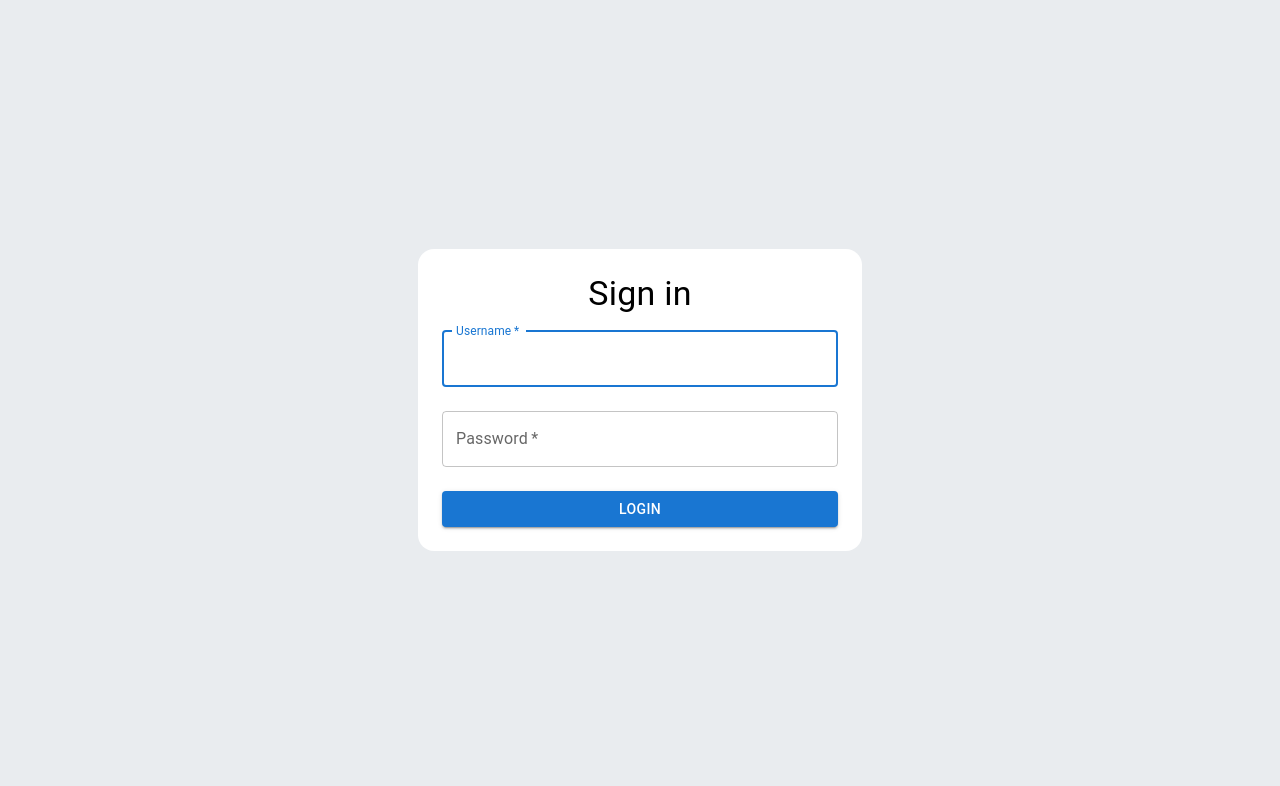
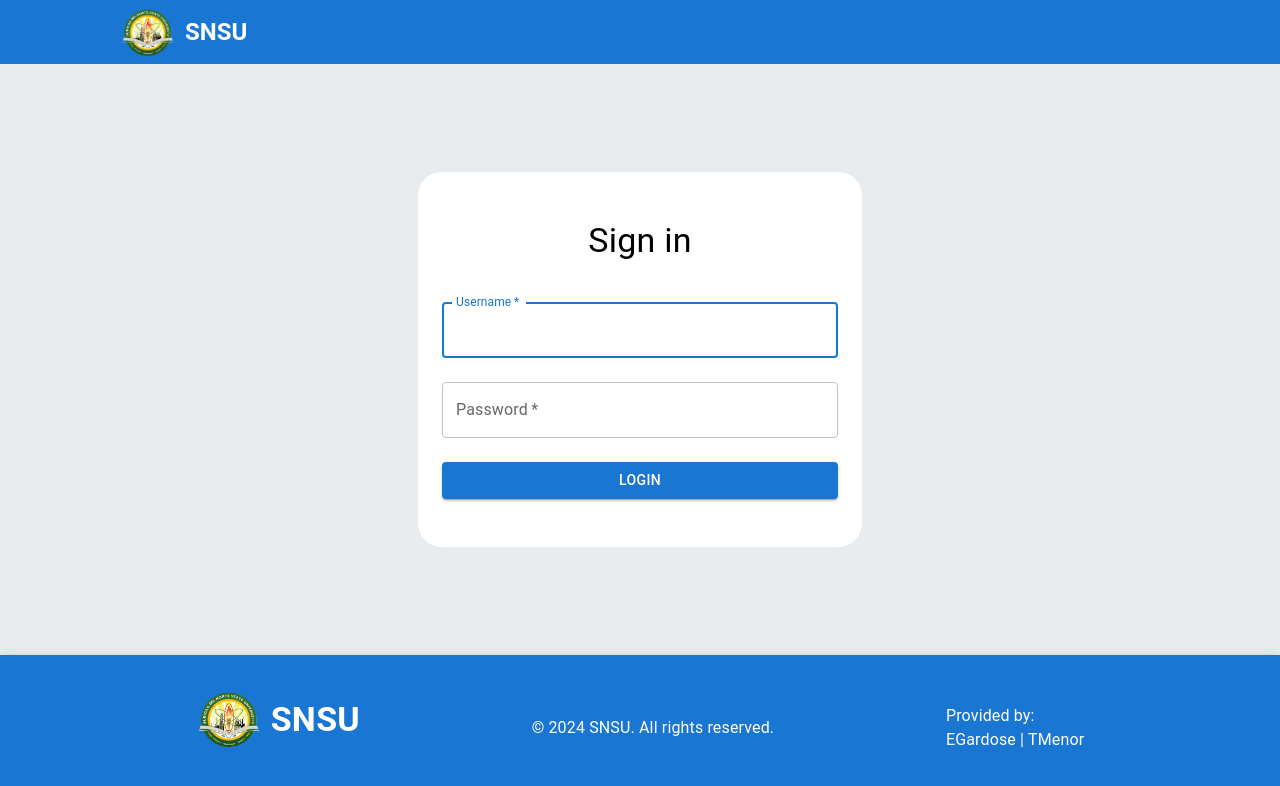
Before and after one commit to abby2727/react-poultry-graph, a React (Vite) app: page / in a window 1280 px wide. Shown: the top 786 px of the page. Built offline with nearby package versions, Linux system fonts and the light colour scheme.

Commit message:
upgrade Login Page - added header and footer

```diff
--- /dev/null
+++ b/src/components/LoginFooter.jsx
@@ -0,0 +1,40 @@
+import React from 'react';
+import { AppBar, Box, Toolbar, Typography } from '@mui/material';
+import '../styles/Login.css';
+import logo from '../assets/logo/SNSU_Logo-Bg.png';
+
+const LoginFooter = () => {
+	return (
+		<AppBar position='static' sx={{ backgroundColor: '#1976d2' }}>
+			<Toolbar className='toolbar'>
+				<Box className='outer-box outer-box-sm'>
+					<Box className='inner-box inner-box-sm'>
+						<img
+							src={logo}
+							alt='Logo'
+							width={65}
+							height={65}
+							style={{ marginRight: '10px' }}
+						/>
+						<Typography variant='h4' className='logo-text'>
+							<span style={{ fontWeight: 700, color: '#fff' }}>
+								SNSU
+							</span>
+						</Typography>
+					</Box>
+					<Typography variant='body1' className='footer-text'>
+						&copy; 2024 SNSU. All rights reserved.
+					</Typography>
+					<br className='br-show' />
+					<Typography variant='body1' className='footer-text'>
+						<span>Provided by:</span>
+						<br />
+						<span>EGardose | TMenor</span>
+					</Typography>
+				</Box>
+			</Toolbar>
+		</AppBar>
+	);
+};
+
+export default LoginFooter;
--- /dev/null
+++ b/src/components/LoginHeader.jsx
@@ -0,0 +1,29 @@
+import React from 'react';
+import { AppBar, Box, Toolbar, Typography } from '@mui/material';
+import '../styles/Login.css';
+import logo from '../assets/logo/SNSU_Logo-Bg.png';
+
+const LoginHeader = () => {
+	return (
+		<AppBar position='static' sx={{ backgroundColor: '#1976d2' }}>
+			<Toolbar>
+				<Box className='login-header-box login-header-box-sm'>
+					<img
+						src={logo}
+						alt='Logo'
+						width={55}
+						height={55}
+						style={{ marginRight: '10px' }}
+					/>
+					<Typography variant='h5' className='logo-text'>
+						<span style={{ fontWeight: 700, color: '#fff' }}>
+							SNSU
+						</span>
+					</Typography>
+				</Box>
+			</Toolbar>
+		</AppBar>
+	);
+};
+
+export default LoginHeader;
--- a/src/pages/LoginPage.jsx
+++ b/src/pages/LoginPage.jsx
@@ -2,6 +2,8 @@ import React, { useContext, useEffect, useState } from 'react';
 import { Button, TextField, Container, Typography, Box } from '@mui/material';
 import { AuthContext } from '../App';
 import { useNavigate } from 'react-router-dom';
+import LoginHeader from '../components/LoginHeader';
+import LoginFooter from '../components/LoginFooter';
 
 const LoginPage = () => {
 	const navigate = useNavigate();
@@ -33,22 +35,30 @@ const LoginPage = () => {
 	}, []);
 
 	return (
+		<>
+			<LoginHeader />
 			<Box
-			display='flex'
-			justifyContent='center'
-			alignItems='center'
-			minHeight='100vh'
-			bgcolor='#e9ecef'
+				sx={{
+					display: 'flex',
+					justifyContent: 'center',
+					alignItems: 'center',
+					minHeight: 'calc(100vh - 209px)',
+					bgcolor: '#e9ecef'
+				}}
 			>
 				<Container
 					maxWidth='xs'
 					sx={{
-					padding: 3,
-					borderRadius: 4,
-					backgroundColor: '#fff'
+						borderRadius: 6,
+						backgroundColor: '#fff',
+						padding: '3rem 4rem'
 					}}
 				>
-				<Typography variant='h4' align='center'>
+					<Typography
+						variant='h4'
+						align='center'
+						sx={{ marginBottom: 3 }}
+					>
 						Sign in
 					</Typography>
 					{loginFailed && (
@@ -102,6 +112,8 @@ const LoginPage = () => {
 					</form>
 				</Container>
 			</Box>
+			<LoginFooter />
+		</>
 	);
 };
 
--- /dev/null
+++ b/src/styles/Login.css
@@ -0,0 +1,64 @@
+/* Login Header Style */
+.login-header-box {
+	width: 100%;
+	display: flex;
+	align-items: center;
+	padding-left: 6rem;
+}
+
+/* Login Footer Style */
+.toolbar {
+	padding: 2rem 2rem;
+}
+
+.outer-box {
+	display: flex;
+	align-items: center;
+	justify-content: space-evenly;
+	width: 100%;
+}
+
+.outer-box-sm {
+	flex-direction: row;
+}
+
+.inner-box {
+	display: flex;
+	align-items: center;
+	margin-bottom: 1rem;
+}
+
+.logo-text {
+	margin-left: 8px;
+	color: #000;
+	font-weight: bold;
+	margin: 50px;
+}
+
+.footer-text {
+	margin-left: 8px;
+	color: #fff;
+}
+
+.br-show {
+	display: none;
+}
+
+/* Mobile devices */
+@media (max-width: 600px) {
+	/* Login Header */
+	.login-header-box-sm {
+		justify-content: center;
+		padding-left: 0rem;
+	}
+
+	/* Login Footer */
+	.outer-box-sm {
+		flex-direction: column;
+		text-align: center;
+	}
+
+	.br-show {
+		display: block;
+	}
+}
```
Lines whose indentation alone changed are shown as unchanged.
